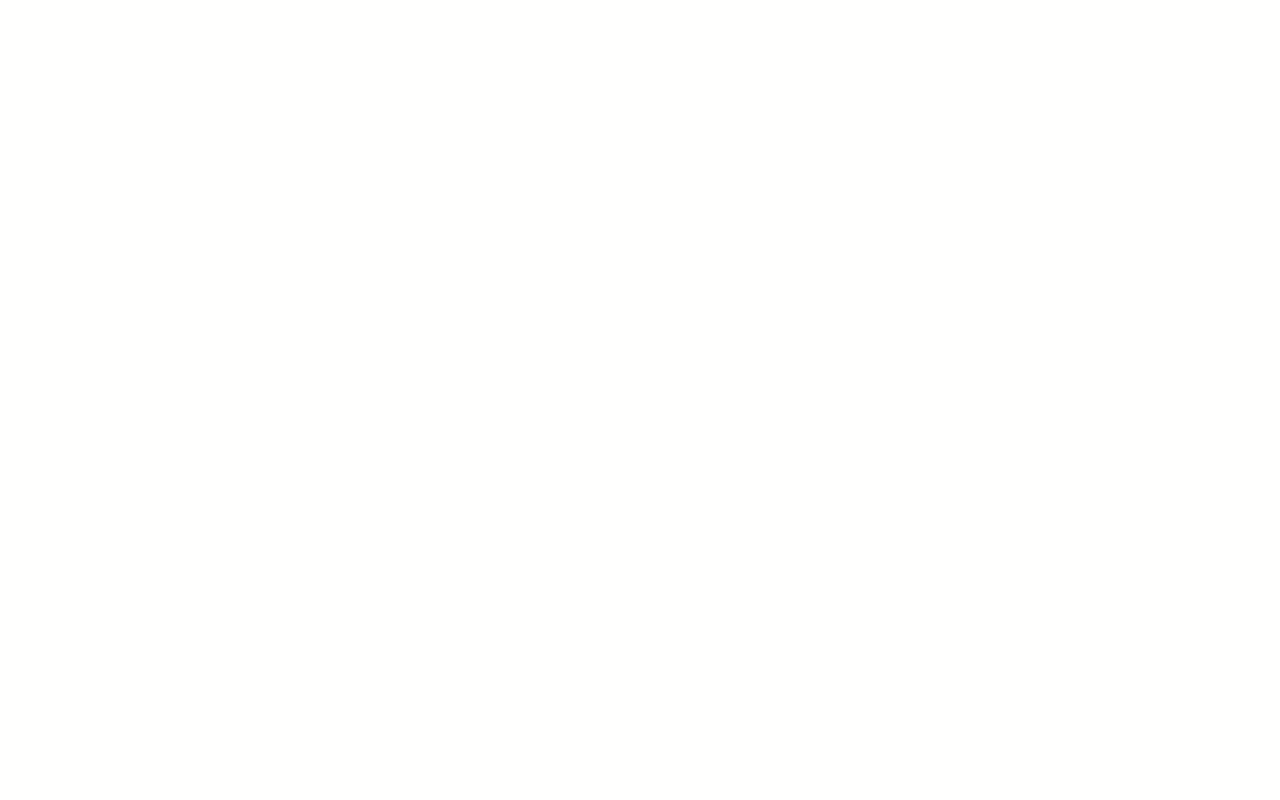
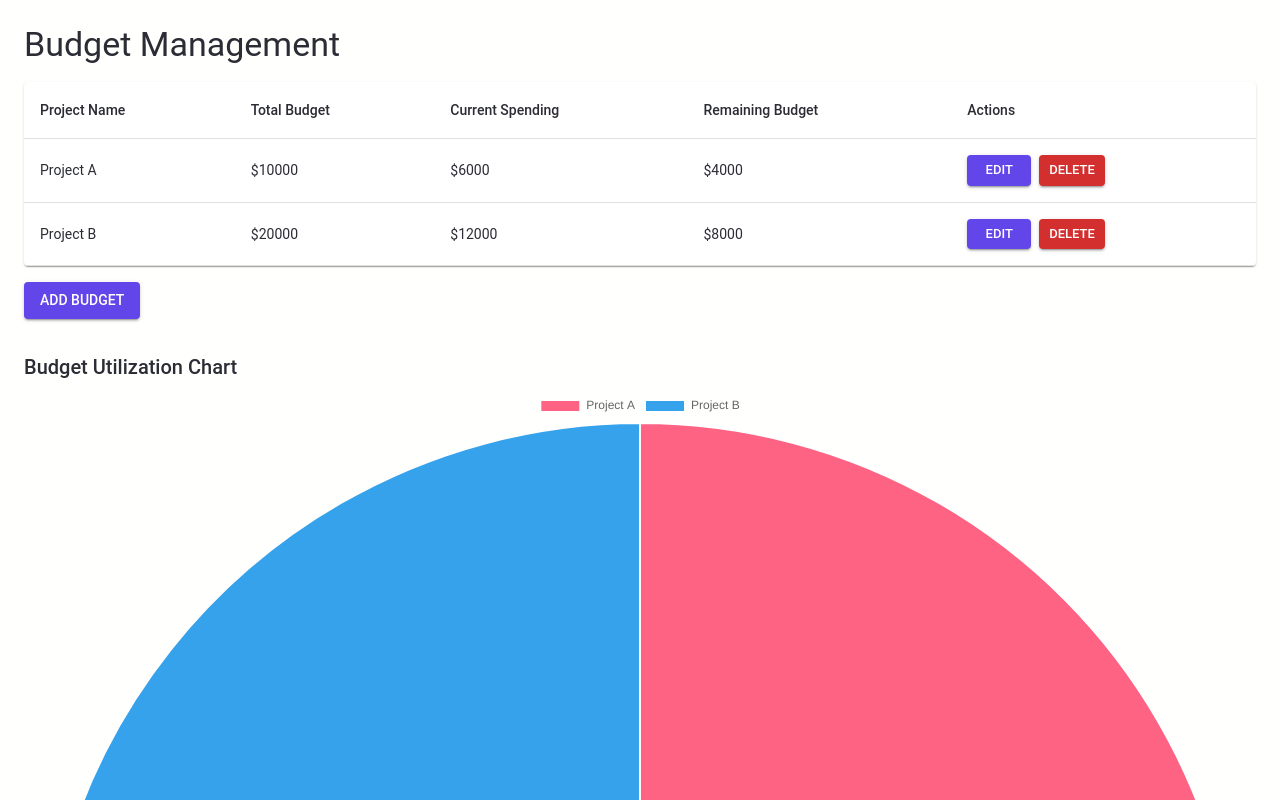
Before and after one commit to abhiram-shaji/flow-companion-frontend, a React (Create React App) app: page /admin/budgets in a window 1280 px wide. Before the commit this address had no page. Shown: the top 800 px of the page. Built offline with nearby package versions, Linux system fonts and the light colour scheme.

Commit message:
Create admin budget ui

```diff
--- a/package.json
+++ b/package.json
@@ -14,7 +14,9 @@
     "@types/react": "^18.0.0",
     "@types/react-dom": "^18.0.0",
     "axios": "^1.7.9",
+    "chart.js": "^4.4.7",
     "react": "^19.0.0",
+    "react-chartjs-2": "^5.3.0",
     "react-dom": "^19.0.0",
     "react-router-dom": "^7.1.1",
     "react-scripts": "5.0.1",
@@ -44,5 +46,9 @@
       "last 1 firefox version",
       "last 1 safari version"
     ]
+  },
+  "devDependencies": {
+    "@types/chart.js": "^2.9.41",
+    "@types/react-chartjs-2": "^2.5.7"
   }
 }
--- a/src/App.tsx
+++ b/src/App.tsx
@@ -7,6 +7,7 @@
 import ProjectsPage from "./pages/ProjectsPage";
 import ProjectDetailsPage from "./pages/ProjectDetailsPage";
 import AdminTasksPage from "./pages/AdminTasksPage";
+import AdminBudgetsPage from "./pages/AdminBudgetsPage";
 
 const ErrorBoundary: React.FC<{ children: React.ReactNode }> = ({ children }) => {
     try {
@@ -28,6 +29,7 @@
             <Route path="/admin/projects" element={<ProjectsPage />} />
             <Route path="/admin/projects/:id" element={<ProjectDetailsPage />} />
             <Route path="/admin/tasks" element={<AdminTasksPage />} />
+            <Route path="/admin/budgets" element={<AdminBudgetsPage />} />
           </Routes>
         </ErrorBoundary>
       </Router>
--- /dev/null
+++ b/src/pages/AdminBudgetsPage.tsx
@@ -0,0 +1,243 @@
+import React, { useState } from "react";
+import {
+  Box,
+  Typography,
+  Button,
+  Table,
+  TableBody,
+  TableCell,
+  TableContainer,
+  TableHead,
+  TableRow,
+  Paper,
+  Dialog,
+  DialogActions,
+  DialogContent,
+  DialogTitle,
+  TextField,
+} from "@mui/material";
+import { Pie } from "react-chartjs-2";
+import {
+  Chart as ChartJS,
+  ArcElement,
+  Tooltip,
+  Legend,
+} from "chart.js";
+
+ChartJS.register(ArcElement, Tooltip, Legend);
+
+const AdminBudgetsPage: React.FC = () => {
+  const [budgets, setBudgets] = useState([
+    {
+      id: 1,
+      projectName: "Project A",
+      totalBudget: 10000,
+      currentSpending: 6000,
+      notes: "Initial phase completed",
+    },
+    {
+      id: 2,
+      projectName: "Project B",
+      totalBudget: 20000,
+      currentSpending: 12000,
+      notes: "Testing in progress",
+    },
+  ]);
+
+  const [open, setOpen] = useState(false);
+  const [budgetData, setBudgetData] = useState({
+    id: 0,
+    projectName: "",
+    totalBudget: "",
+    currentSpending: "",
+    notes: "",
+  });
+
+  const handleOpen = (budget?: typeof budgetData) => {
+    setBudgetData(
+      budget || {
+        id: 0,
+        projectName: "",
+        totalBudget: "",
+        currentSpending: "",
+        notes: "",
+      }
+    );
+    setOpen(true);
+  };
+
+  const handleClose = () => setOpen(false);
+
+  const handleSave = () => {
+    if (budgetData.id === 0) {
+      // Add new budget
+      setBudgets([
+        ...budgets,
+        {
+          ...budgetData,
+          id: budgets.length + 1,
+          totalBudget: Number(budgetData.totalBudget),
+          currentSpending: Number(budgetData.currentSpending),
+        },
+      ]);
+    } else {
+      // Update existing budget
+      setBudgets(
+        budgets.map((budget) =>
+          budget.id === budgetData.id
+            ? {
+                ...budgetData,
+                totalBudget: Number(budgetData.totalBudget),
+                currentSpending: Number(budgetData.currentSpending),
+              }
+            : budget
+        )
+      );
+    }
+    handleClose();
+  };
+
+  const handleDelete = (id: number) => {
+    setBudgets(budgets.filter((budget) => budget.id !== id));
+  };
+
+  const chartData = {
+    labels: budgets.map((b) => b.projectName),
+    datasets: [
+      {
+        label: "Budget Utilization",
+        data: budgets.map((b) => b.currentSpending),
+        backgroundColor: ["#FF6384", "#36A2EB", "#FFCE56"],
+        hoverBackgroundColor: ["#FF6384", "#36A2EB", "#FFCE56"],
+      },
+    ],
+  };
+
+  return (
+    <Box sx={{ padding: 3 }}>
+      <Typography variant="h4" gutterBottom>
+        Budget Management
+      </Typography>
+
+      {/* Budget Table */}
+      <TableContainer component={Paper} sx={{ marginTop: 2 }}>
+        <Table>
+          <TableHead>
+            <TableRow>
+              <TableCell>Project Name</TableCell>
+              <TableCell>Total Budget</TableCell>
+              <TableCell>Current Spending</TableCell>
+              <TableCell>Remaining Budget</TableCell>
+              <TableCell>Actions</TableCell>
+            </TableRow>
+          </TableHead>
+          <TableBody>
+            {budgets.map((budget) => (
+              <TableRow key={budget.id}>
+                <TableCell>{budget.projectName}</TableCell>
+                <TableCell>${budget.totalBudget}</TableCell>
+                <TableCell>${budget.currentSpending}</TableCell>
+                <TableCell>
+                  ${budget.totalBudget - budget.currentSpending}
+                </TableCell>
+                <TableCell>
+                  <Button
+                    onClick={() => handleOpen({ ...budget, totalBudget: budget.totalBudget.toString(), currentSpending: budget.currentSpending.toString() })}
+                    variant="contained"
+                    size="small"
+                    sx={{ marginRight: 1 }}
+                  >
+                    Edit
+                  </Button>
+                  <Button
+                    onClick={() => handleDelete(budget.id)}
+                    variant="contained"
+                    color="error"
+                    size="small"
+                  >
+                    Delete
+                  </Button>
+                </TableCell>
+              </TableRow>
+            ))}
+          </TableBody>
+        </Table>
+      </TableContainer>
+
+      {/* Add Budget Button */}
+      <Button
+        onClick={() => handleOpen()}
+        variant="contained"
+        color="primary"
+        sx={{ marginTop: 2 }}
+      >
+        Add Budget
+      </Button>
+
+      {/* Pie Chart */}
+      <Box sx={{ marginTop: 4 }}>
+        <Typography variant="h6" gutterBottom>
+          Budget Utilization Chart
+        </Typography>
+        <Pie data={chartData} />
+      </Box>
+
+      {/* Add/Edit Budget Dialog */}
+      <Dialog open={open} onClose={handleClose} fullWidth>
+        <DialogTitle>
+          {budgetData.id === 0 ? "Add Budget" : "Edit Budget"}
+        </DialogTitle>
+        <DialogContent>
+          <TextField
+            label="Project Name"
+            fullWidth
+            value={budgetData.projectName}
+            onChange={(e) =>
+              setBudgetData({ ...budgetData, projectName: e.target.value })
+            }
+            sx={{ marginBottom: 2 }}
+          />
+          <TextField
+            label="Total Budget"
+            type="number"
+            fullWidth
+            value={budgetData.totalBudget}
+            onChange={(e) =>
+              setBudgetData({ ...budgetData, totalBudget: e.target.value })
+            }
+            sx={{ marginBottom: 2 }}
+          />
+          <TextField
+            label="Current Spending"
+            type="number"
+            fullWidth
+            value={budgetData.currentSpending}
+            onChange={(e) =>
+              setBudgetData({
+                ...budgetData,
+                currentSpending: e.target.value,
+              })
+            }
+            sx={{ marginBottom: 2 }}
+          />
+          <TextField
+            label="Notes"
+            fullWidth
+            value={budgetData.notes}
+            onChange={(e) =>
+              setBudgetData({ ...budgetData, notes: e.target.value })
+            }
+          />
+        </DialogContent>
+        <DialogActions>
+          <Button onClick={handleClose}>Cancel</Button>
+          <Button onClick={handleSave} variant="contained" color="primary">
+            Save
+          </Button>
+        </DialogActions>
+      </Dialog>
+    </Box>
+  );
+};
+
+export default AdminBudgetsPage;
```
Also changed, not shown: 1 other file (tests, documents, lock files or other folders).
